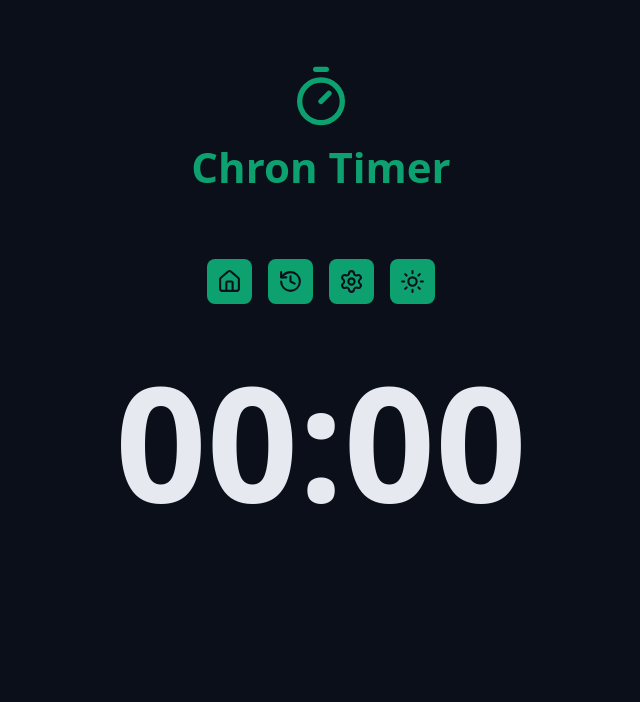
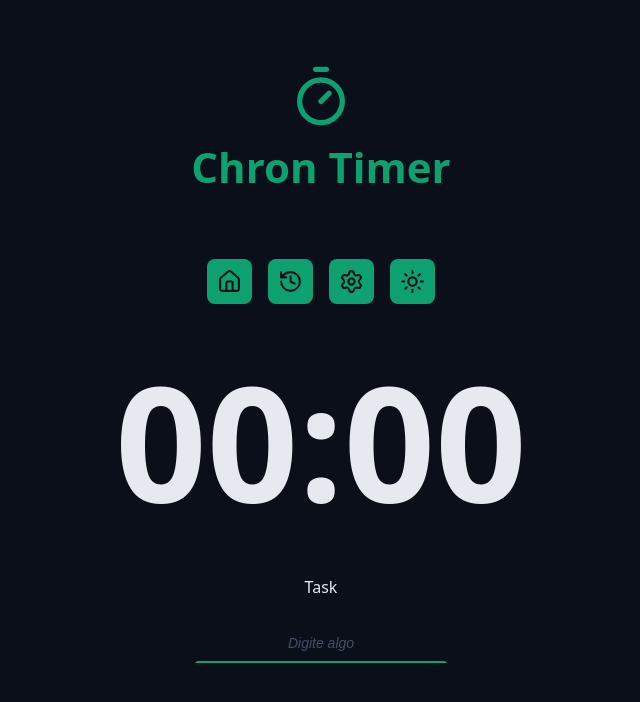
Before and after one commit to guilhermerodrigues17/chron-timer, a React (Vite) app: page / in a window 1280 px wide. Shown: the top 702 px of the page, without its empty margins (319-959 px from the left). Built offline with nearby package versions, Linux system fonts and the light colour scheme.

Commit message:
feat: add form and default input component

```diff
--- a/src/App.tsx
+++ b/src/App.tsx
@@ -5,6 +5,7 @@
 import { Logo } from './components/Logo';
 import { Menu } from './components/Menu';
 import { CountDown } from './components/CountDown';
+import { DefaultInput } from './components/DefaultInput';
 
 export function App() {
   return (
@@ -20,6 +21,19 @@
       <Container>
         <CountDown />
       </Container>
+
+      <Container>
+        <form className='form' action=''>
+          <div className='formRow'>
+            <DefaultInput
+              id='taskInput'
+              type='text'
+              labelText='Task'
+              placeholder='Digite algo'
+            />
+          </div>
+        </form>
+      </Container>
     </>
   );
 }
--- /dev/null
+++ b/src/components/DefaultInput/index.tsx
@@ -0,0 +1,22 @@
+import type React from 'react';
+import styles from './styles.module.css';
+
+type DefaultInputProps = {
+  type: string;
+  id: string;
+  labelText: string;
+} & React.ComponentProps<'input'>;
+
+export function DefaultInput({
+  type,
+  id,
+  labelText,
+  ...props
+}: DefaultInputProps) {
+  return (
+    <>
+      <label htmlFor={id}>{labelText}</label>
+      <input className={styles.input} id={id} type={type} {...props} />
+    </>
+  );
+}
--- /dev/null
+++ b/src/components/DefaultInput/styles.module.css
@@ -0,0 +1,30 @@
+.input {
+  background-color: transparent;
+  border: none;
+  text-align: center;
+  font-size: 1.8rem;
+  padding: 0.8rem;
+  color: var(--text-default);
+  outline: none;
+
+  border: 0.2rem solid transparent;
+  border-bottom: 0.2rem solid var(--primary);
+
+  transition: all 0.15s ease-in-out;
+}
+
+.input:focus {
+  border-radius: 1rem;
+  border: 0.2rem solid var(--primary);
+}
+
+.input::placeholder {
+  color: var(--gray-500);
+  font-size: 1.4rem;
+  font-style: italic;
+}
+
+.input:disabled {
+  border-bottom: 0.2rem solid var(--disabled);
+  color: var(--text-muted);
+}
--- a/src/styles/global.css
+++ b/src/styles/global.css
@@ -15,3 +15,19 @@
   background: var(--gray-900);
   color: var(--text-default);
 }
+
+.form {
+  display: flex;
+  align-items: center;
+  justify-content: center;
+  flex-direction: column;
+  gap: 2.4rem;
+}
+
+.formRow {
+  display: flex;
+  align-items: center;
+  justify-content: center;
+  flex-direction: column;
+  gap: 2.4rem;
+}
```
